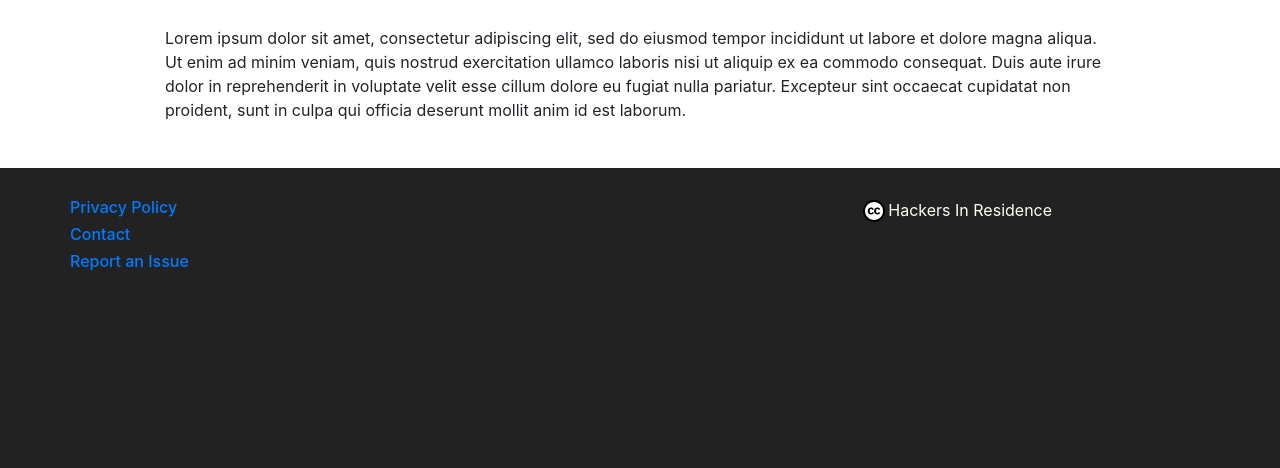
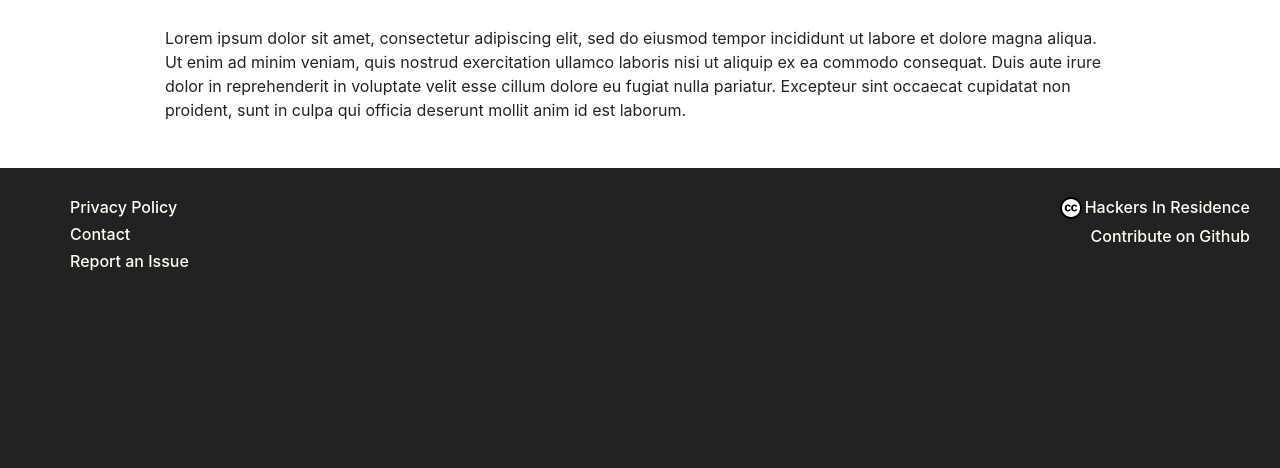
Before and after one commit to noisebridge/hackersinresidence, a Django app: page / in a window 1280 px wide. Shown: the part 604-1072 px from the top of the page. Run offline with Django 3.2, Linux system fonts and the light colour scheme; some libraries are stand-ins or nearby versions.

Commit message:
Finalized footer styles, added github link.

```diff
--- a/hackersinresidence/static/css/main.css
+++ b/hackersinresidence/static/css/main.css
@@ -18,6 +18,9 @@ footer {
   color: ivory;
   background-color: #222;
 }
+footer a, footer a:link, footer a:hover, footer a:active, footer a:visited {
+  color: ivory;
+}
 
 .cc-logo {
   width: auto;
--- a/hackersinresidence/webapp/static/css/main.css
+++ b/hackersinresidence/webapp/static/css/main.css
@@ -18,6 +18,9 @@ footer {
   color: ivory;
   background-color: #222;
 }
+footer a, footer a:link, footer a:hover, footer a:active, footer a:visited {
+  color: ivory;
+}
 
 .cc-logo {
   width: auto;
--- a/hackersinresidence/webapp/templates/sections/footer.html
+++ b/hackersinresidence/webapp/templates/sections/footer.html
@@ -28,7 +28,9 @@
         </div>
         <div class="footer-column col-sm-4">
           <div class="content">
-            <p><img class="cc-logo" src="{% static "images/cc.svg" %}" \>Hackers In Residence</p>
+            <h6 class="float-right clearfix"><img class="cc-logo" src="{% static "images/cc.svg" %}" \>Hackers In Residence</h6>
+            <span class="clearfix"></span>
+            <h6><a class="float-right clearfix" href="https://github.com/noisebridge/hackersinresidence">Contribute on Github</a></h6>
           </div>
         </div>
 
```
